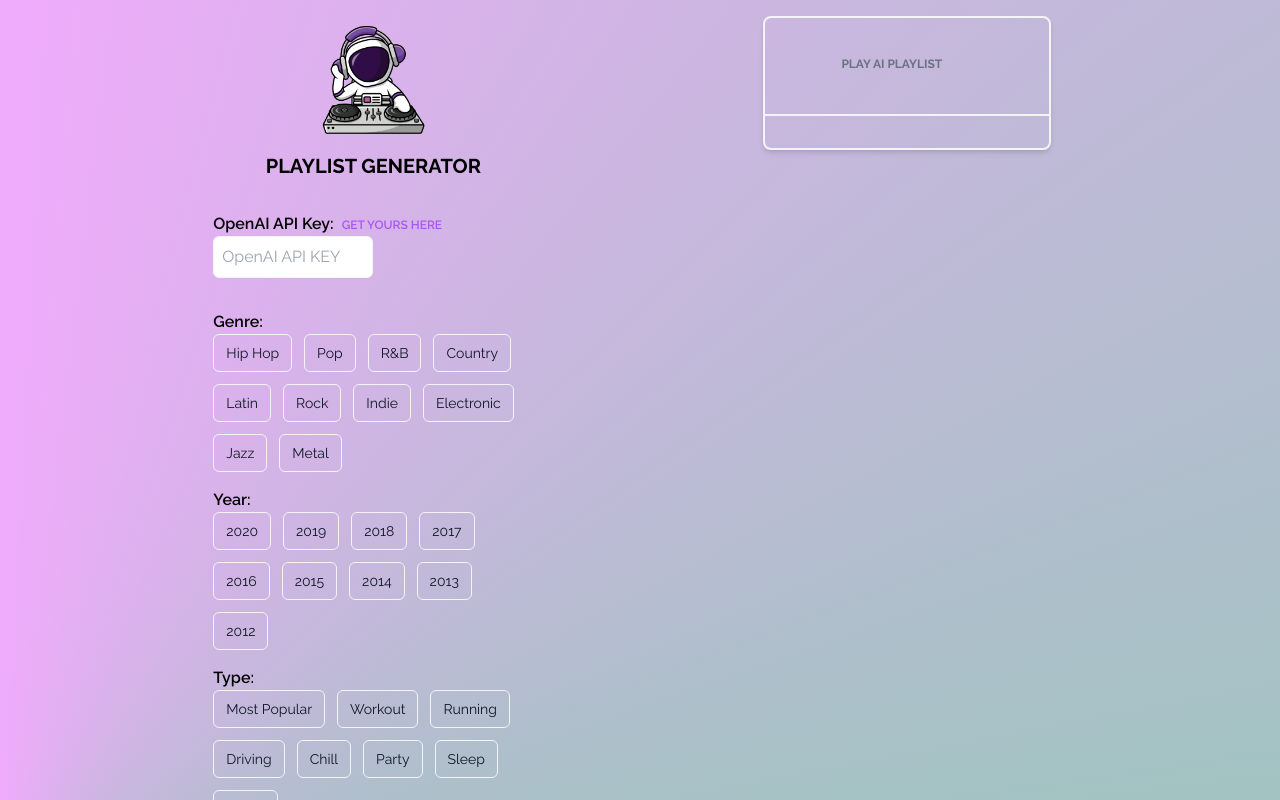
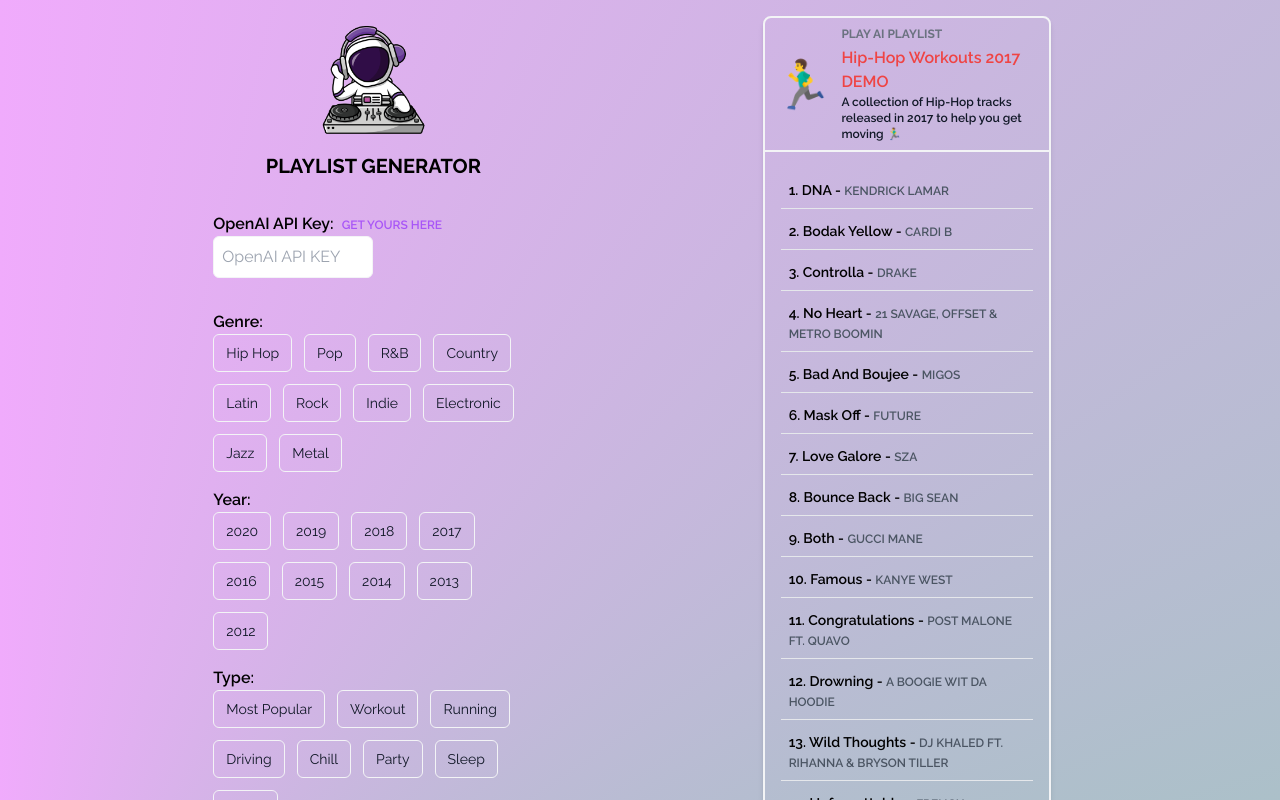
Before and after one commit to anthonybuncio/chatgpt-dj, a Next.js app: page / in a window 1280 px wide. Shown: the top 800 px of the page. Built offline with nearby package versions, Linux system fonts and the light colour scheme.

Commit message:
Display playlist conditionally

```diff
--- a/pages/index.tsx
+++ b/pages/index.tsx
@@ -1,5 +1,4 @@
 import AiPlaylist from "@/components/AiPlaylist";
-import Nav from "@/components/Nav";
 import Link from "next/link";
 import { useState } from "react";
 
@@ -39,7 +38,7 @@
 ];
 
 const playlistData = {
-  playlist_name: "Hip-Hop Workouts 2017",
+  playlist_name: "Hip-Hop Workouts 2017 DEMO",
   playlist_description:
     "A collection of Hip-Hop tracks released in 2017 to help you get moving 🏃‍♂️",
   playlist_cover_art: "🏃‍♂️",
@@ -127,13 +126,13 @@
   ],
 };
 
-export default function Landing() {
+export default function Home() {
   const [inputGenre, setInputGenre] = useState(null);
   const [inputYear, setInputYear] = useState(null);
   const [inputType, setInputType] = useState(null);
   const [openAiKey, setOpenAiKey] = useState(null);
 
-  const [gptResponse, setGptResponse] = useState({});
+  const [gptResponse, setGptResponse] = useState(null);
 
   const handleGenreSelect = (e) => {
     setInputGenre(e.target.value);
@@ -1070,7 +1069,9 @@
             </form>
           </div>
           <div className=" flex flex-col items-center w-1/4">
-            {gptResponse && <AiPlaylist playlistData={gptResponse} />}
+            <AiPlaylist
+              playlistData={gptResponse ? gptResponse : playlistData}
+            />
           </div>
         </div>
       </div>
```
